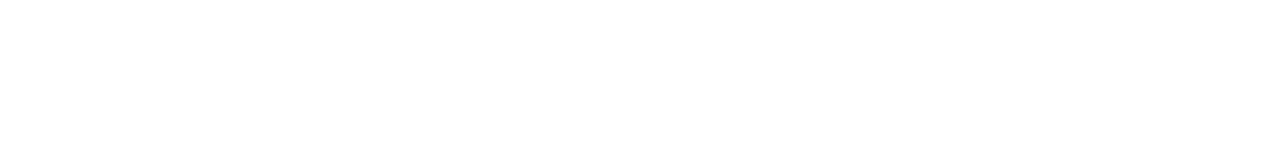
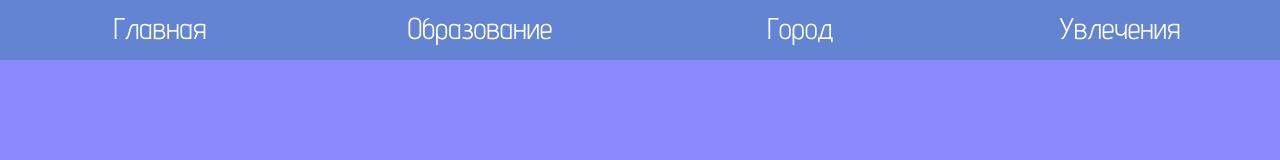
Before and after one commit to snappyboy16/egorovportfolio.github.io, a plain HTML site: page index.html in a window 1280 px wide. Drawn offline with Linux system fonts and the light colour scheme.

Commit message:
добавление header

```diff
--- a/index.html
+++ b/index.html
@@ -2,9 +2,18 @@
 <html lang="en">
 <head>
     <meta charset="UTF-8">
-    <title>Title</title>
+    <link rel="preconnect" href="https://fonts.googleapis.com">
+    <link rel="preconnect" href="https://fonts.gstatic.com" crossorigin>
+    <link href="https://fonts.googleapis.com/css2?family=Advent+Pro&display=swap" rel="stylesheet">
+    <link rel="stylesheet" type="text/css" href="style/index.css">
+    <title>Главная</title>
 </head>
 <body>
-
+    <header>
+        <a href="#" class="nav-button">Главная</a>
+        <a href="#" class="nav-button">Образование</a>
+        <a href="#" class="nav-button">Город</a>
+        <a href="#" class="nav-button">Увлечения</a>
+    </header>
 </body>
 </html>
--- /dev/null
+++ b/style/index.css
@@ -0,0 +1,32 @@
+body {
+    background-color: #8c89ff;
+    padding: 0;
+    margin: 0;
+}
+
+header {
+    width: 100%;
+    height: 60px;
+    background-color: #6384d2;
+    display: flex;
+    flex-direction: row;
+    justify-content: center;
+}
+.nav-button {
+    flex-basis: 400px;
+    text-align: center;
+    height: 40px;
+    background-color: #6384d2;
+    border: #6384d2;
+    border-radius: 10px;
+    margin: 10px;
+    font-family: 'Advent Pro', sans-serif;
+    font-size: 30px;
+    color: #ffffff;
+}
+.nav-button:hover {
+    background-color: #5e7fc5;
+}
+a {
+    text-decoration: none;
+}
```
